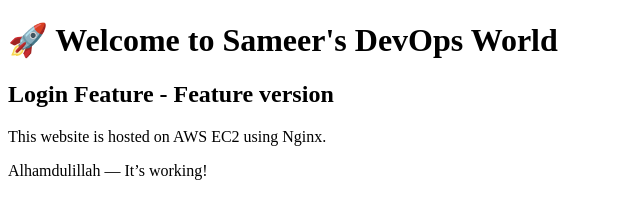
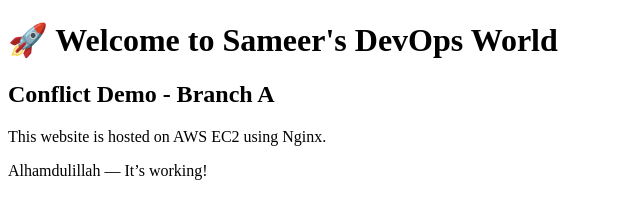
Before and after one commit to sameersshaikh16-ux/git.practice, a plain HTML site: page index.html in a window 1280 px wide. Shown: the whole page, without its empty margins (0-640 px from the left). Drawn offline with Linux system fonts and the light colour scheme.

Commit message:
Branch a change

```diff
--- a/index.html
+++ b/index.html
@@ -6,7 +6,7 @@
 </head>
 <body>
 <h1>🚀 Welcome to Sameer's DevOps World</h1>
-<h2>Login Feature - Feature version</h2>
+<h2><h2>Conflict Demo - Branch A</h2></h2>
 <p>This website is hosted on AWS EC2 using Nginx.</p>
 <p>Alhamdulillah — It’s working!</p>
 </body>
```
